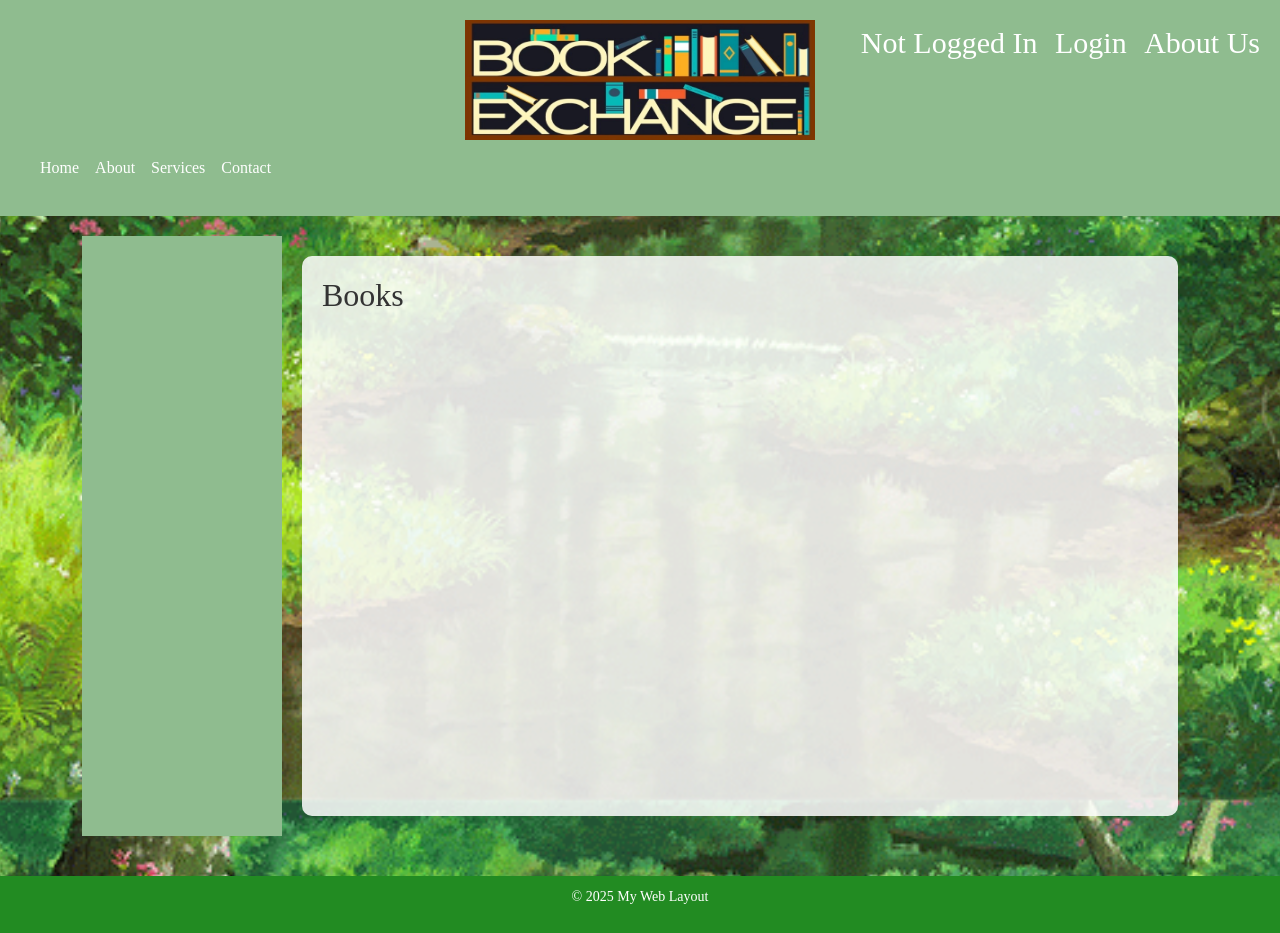
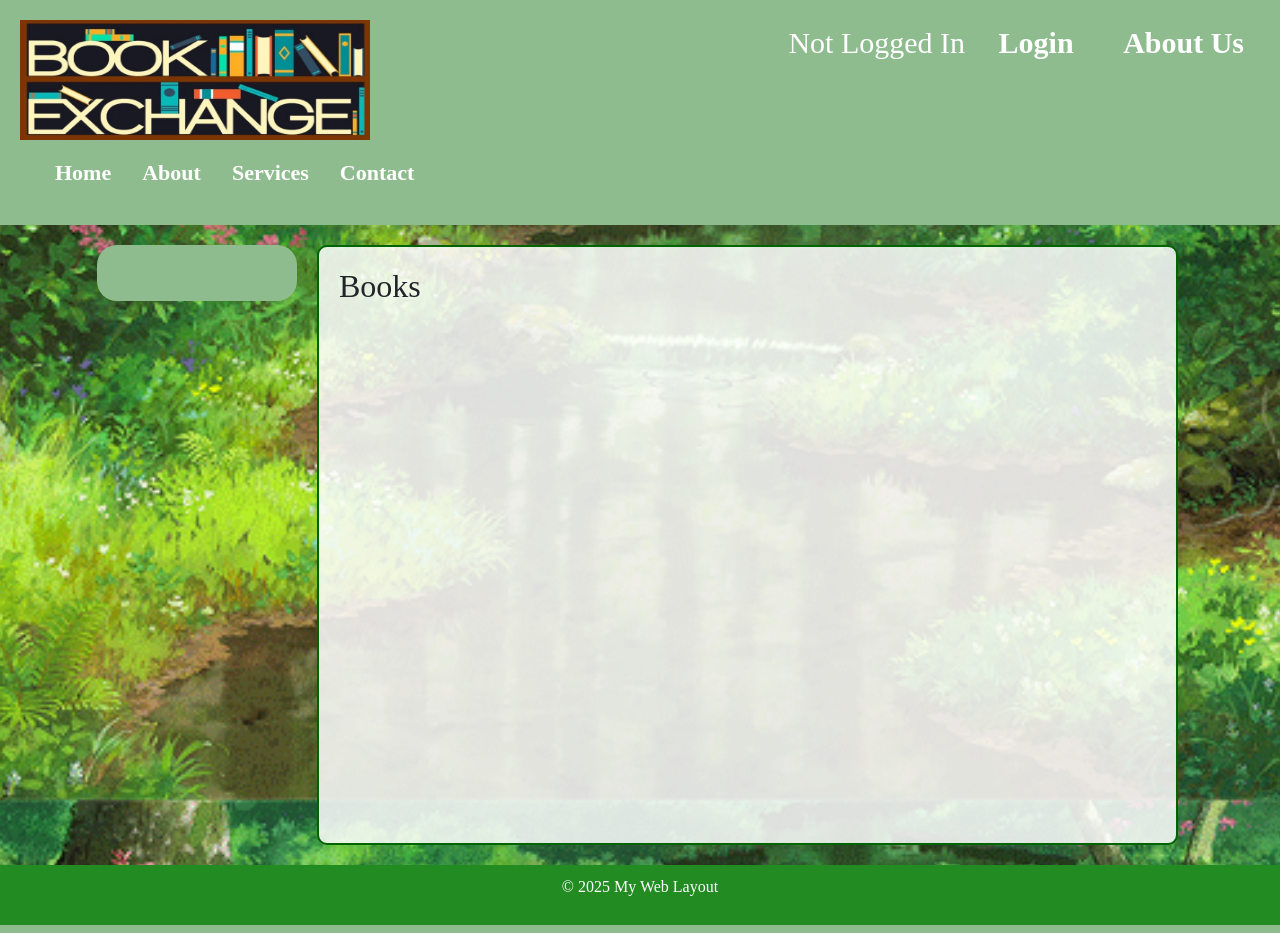
Before and after one commit to J3mm2/cs3337Project, a Django app: template CS3337S1/bookEx/bookEx/templates/bookMng/displaybooks.html in a window 1280 px wide. Run offline with Django 3.2, Linux system fonts and the light colour scheme; the template is opened without the code that fills it, so the values that code supplies are empty.

Commit message:
Update base.css

```diff
--- a/CS3337S1/bookEx/bookEx/static/base.css
+++ b/CS3337S1/bookEx/bookEx/static/base.css
@@ -1,44 +1,79 @@
-/* General Reset */
-* {
+
+body {
+    background: url("/static/forest_gif.gif") no-repeat center fixed;
+    background-size: cover;
+    font-family: Arial, sans-serif;
+    font-weight: bold;
+    font-size: 22px;
     margin: 0;
     padding: 0;
-    box-sizing: border-box;
 }
 
-/* Body and Layout */
-body {
-    font-family: Arial, sans-serif;
-    line-height: 1.6;
-    background-color: #f4f4f4;
-    color: #333;
+
+header {
+    background-color: #35b51f;
+    color: white;
+    padding: 20px;
+    position: relative;
 }
 
-/* Header (Banner) */
-header {
-    background: darkseagreen;
-    color: white;
-    padding: 20px 0;
-    text-align: center;
+.auth-controls {
+    position: absolute;
+    top: 20px;
+    right: 20px;
+    font-size: 18px;
 }
 
-.banner h1 {
-    margin: 0;
+.auth-controls a,
+.auth-controls button,
+.navbar-nav .nav-link,
+.about-us-btn {
+    color: white;
+    background: none;
+    border: none;
+    font-size: 22px;
+    font-weight: bold;
+    text-decoration: none;
+    margin-left: 15px;
+    padding: 8px 16px;
+    border-radius: 50px;
+    transition: background-color 0.3s ease, color 0.3s ease;
 }
 
-/* Container for Sidebar and Content */
+.auth-controls a:hover,
+.auth-controls button:hover,
+.navbar-nav .nav-link:hover,
+.about-us-btn:hover {
+    background-color: pink;
+    color: darkgreen !important;
+}
+
+
+.navbar {
+    background-color: #35b51f;
+}
+
+.banner img {
+    height: 120px;
+    width: 350px;
+}
+
+/* Sidebar */
 .container {
     display: flex;
     min-height: 80vh;
-    padding: 20px;
 }
 
-/* Sidebar (Main Menu) */
 .sidebar {
-    width: 200px;
-    background-color: darkseagreen;
+    background-color: #35b51f;
     color: white;
+    width: 220px;
     padding: 20px;
     flex-shrink: 0;
+    border-radius: 20px;
+    margin-left: 15px;
+    margin-top: 20px;
+    height: fit-content;
 }
 
 .sidebar ul {
@@ -53,102 +88,88 @@ header {
 .sidebar ul li a {
     color: white;
     text-decoration: none;
+    font-size: 22px;
+    border-radius: 50px;
+    padding: 8px 16px;
+    display: inline-block;
+    transition: background-color 0.3s ease;
+}
+
+.sidebar ul li a:hover {
+    background-color: pink;
+    color: darkgreen;
+}
+
+.content {
+    flex-grow: 1;
+    padding: 20px;
+    background-color: rgba(255, 255, 255, 0.85);
+    border-radius: 30px;
+    margin: 20px;
+    border: 2px solid darkgreen;
+}
+
+
+footer {
+    background-color: #228B22;
+    color: white;
+    text-align: center;
+    padding: 10px 0;
+}
+
+/* Oval text boxess & Buttons /
+input[type="text"],
+input[type="email"],
+input[type="password"],
+input[type="file"],
+textarea,
+select {
+    border-radius: 50px !important;
+    padding: 10px 20px;
+    font-size: 18px;
+    font-weight: bold;
+    border: 1px solid #ccc;
+    width: 100%;
+    margin-bottom: 15px;
+}
+
+input[type="submit"],
+button,
+.btn {
+    border-radius: 50px !important;
+    padding: 10px 30px;
+    font-size: 18px;
+    font-weight: bold;
+    transition: background-color 0.3s ease;
+}
+
+button:hover,
+input[type="submit"]:hover,
+.btn:hover {
+    background-color: pink !important;
+    color: darkgreen !important;
+}
+
+.book-table {
+    width: 100%;
+    border-collapse: collapse;
+    font-family: Arial, sans-serif;
+    font-weight: bold;
     font-size: 18px;
 }
 
-.sidebar ul li a:hover {
-    text-decoration: underline;
+.book-table th,
+.book-table td {
+    padding: 10px;
+    border: 2px solid #333;
+    text-align: left;
+    border-radius: 20px;
 }
 
-/* Main Content */
-.content {
-    flex-grow: 1;
-    margin-left: 20px;
+.book-table tr:nth-child(even) {
+    background-color: #f2f2f2;
 }
 
-.content section {
-    margin-bottom: 20px;
+.book-table tr:nth-child(odd) {
+    background-color: #ffffff;
 }
-
-.content h2 {
-    color: #333;
-}
-
-.content p {
-    font-size: 1.1em;
-    line-height: 1.6;
-}
-
-/* Footer */
-footer {
-    background: #333;
-    color: white;
-    text-align: center;
-    padding: 10px 0;
-    margin-top: 20px;
-}
-
-footer p {
-    font-size: 14px;
-}
-
-/* Display Book Styling*/
-.book-grid {
-  display: flex;
-  flex-wrap: wrap;
-  gap: 24px;
-  padding: 20px;
-  justify-content: start;
-}
-
-.book-card {
-  width: calc(33.33% - 24px);
-  background-color: #fff;
-  border-radius: 8px;
-  overflow: hidden;
-  transition: transform 0.2s ease-in-out;
-  display: flex;
-  flex-direction: column;
-}
-
-.book-card:hover {
-  transform: translateY(-4px);
-}
-
-.book-image {
-  width: 100%;
-  height: 220px;
-  object-fit: cover;
-}
-
-.book-info {
-  padding: 12px;
-}
-
-.book-title a {
-  font-size: 25px;
-  font-weight: bold;
-  text-decoration: none;
-  color: #283747 ;
-}
-
-.book-title a:hover {
-  text-decoration: underline;
-}
-
-.book-author {
-  font-size: 14px;
-  color: #444;
-  margin-top: 6px;
-}
-
-.book-price {
-  font-size: 14px;
-  color: #444;
-  margin-top: 4px;
-}
-
-.book-price span {
-  color: #b12704;
-  font-weight: bold;
-}
```
